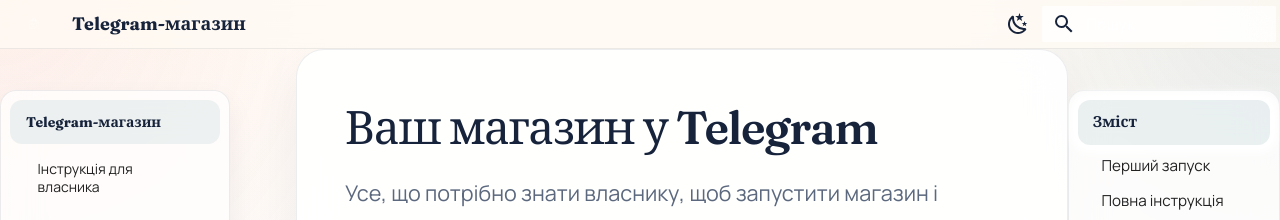
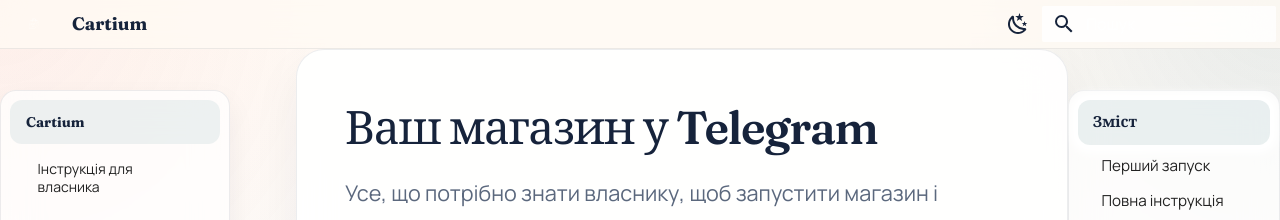
Before and after one commit to BHy4uk/tgshop-docs, an MkDocs documentation site: the page built from docs/index.md, in a window 1280 px wide. Shown: the top 220 px of the page. Built offline with MkDocs 1.6.1 and Material for MkDocs 9.7.7, drawn with Linux system fonts in a browser that asks for light colours.

Commit message:
Перейменовано сайт на Cartium
site_name задає заголовок у шапці, назву в сайдбарі та <title> вкладки.

Co-Authored-By: Claude Opus 5 <noreply@anthropic.com>

```diff
--- a/mkdocs.yml
+++ b/mkdocs.yml
@@ -1,5 +1,5 @@
-site_name: Telegram-магазин
-site_description: Документація платформи
+site_name: Cartium
+site_description: Документація платформи Cartium
 site_url: https://bhy4uk.github.io/tgshop-docs/
 
 theme:
```
Also changed, not shown: 1 other file.
